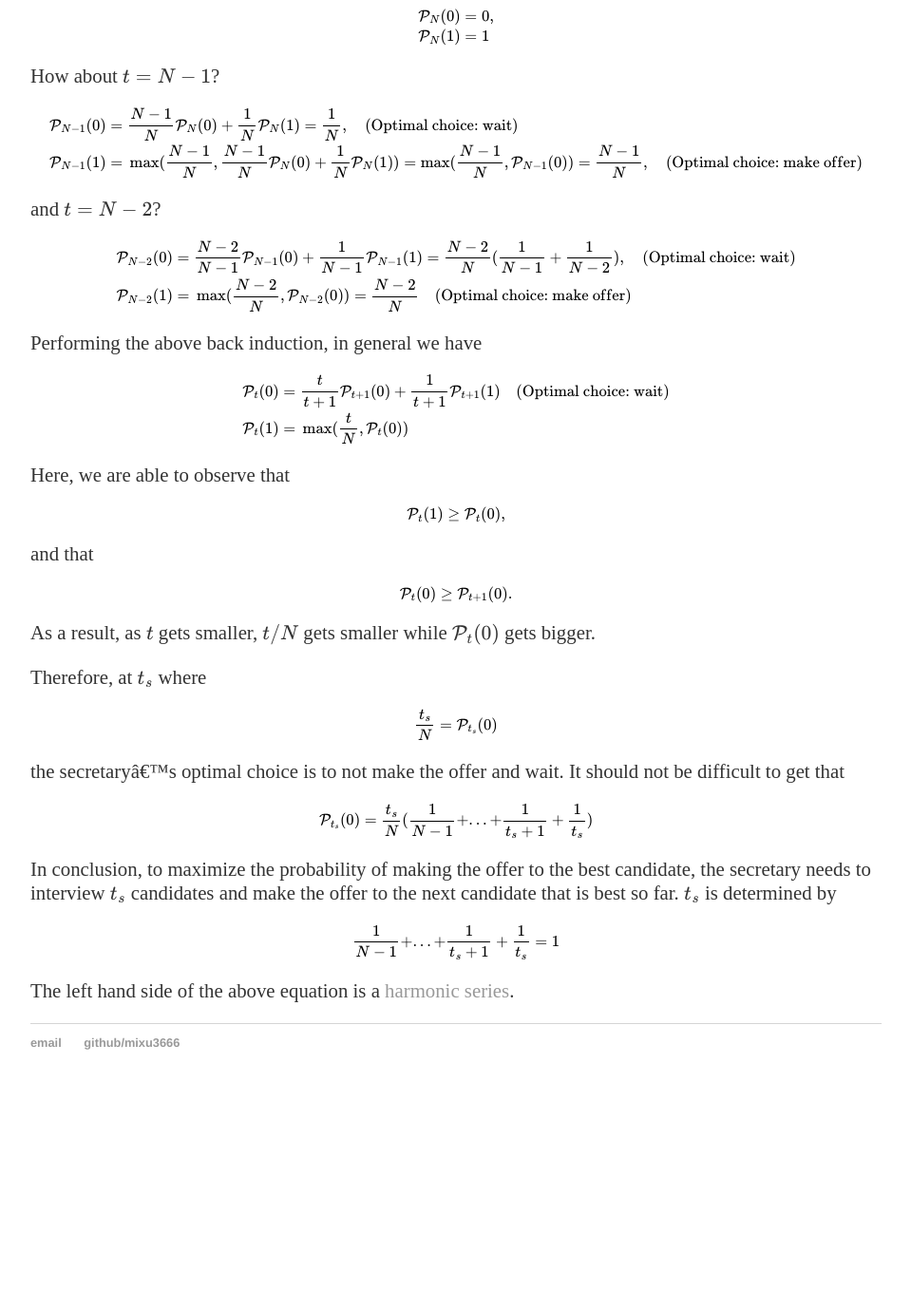
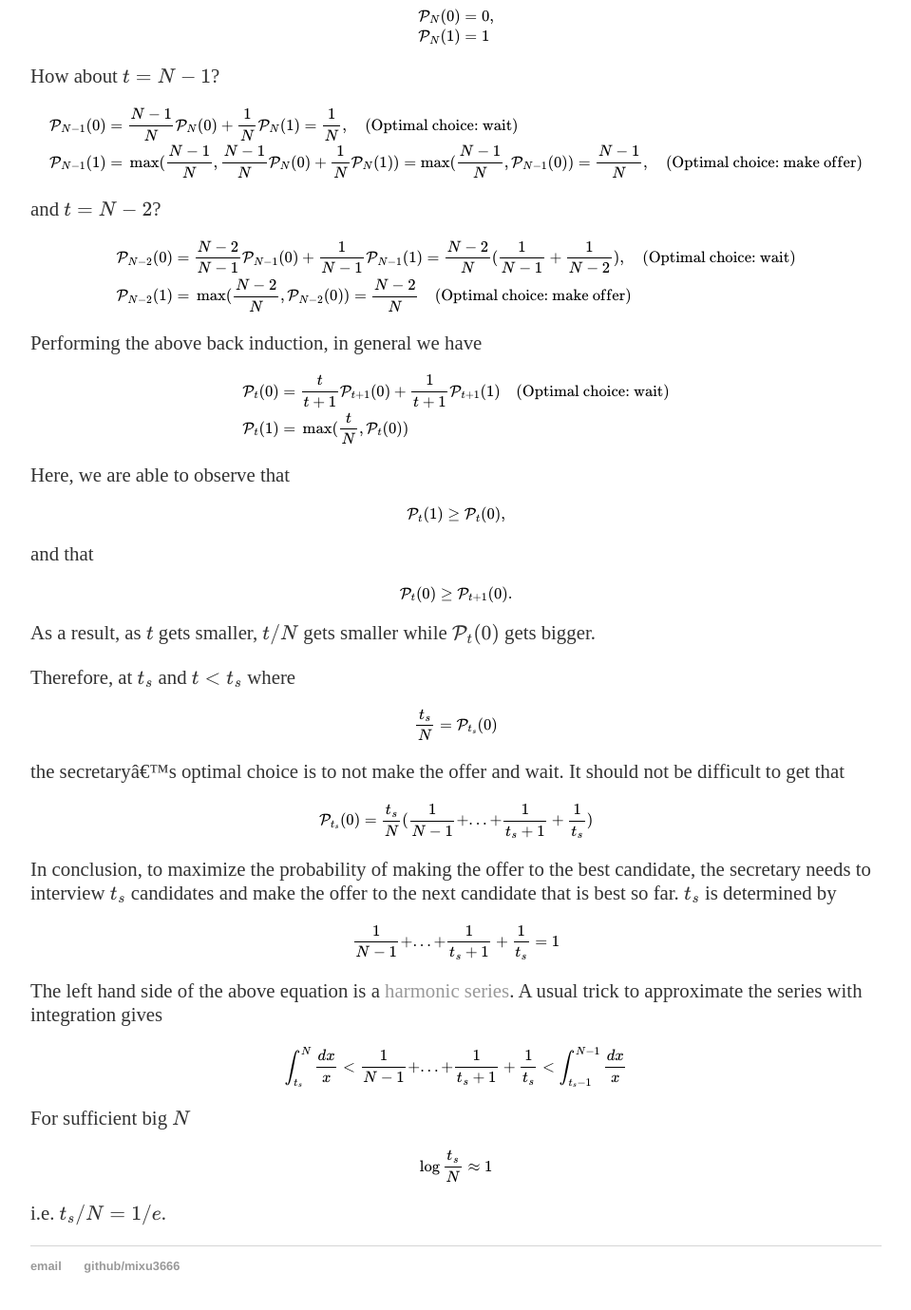
Before and after one commit to mixu3666/mixu3666.github.io, a Jekyll site: the page built from _posts/2018-10-01-Secretary-problem.md, in a window 1280 px wide and 1400 px high, scrolled down 1317 px. Shown: the top 1379 px of the window at 95% size, without its empty margins (160-1119 px from the left). Built offline with Jekyll 4.4.1, drawn with Linux system fonts in a browser that asks for light colours; formulas are drawn with MathJax 3; a script that is not in the unit is left out; comment, search, counter and statistics services are not loaded; before the commit the page ends 2482 px from its top, so only the background shows below that.

Commit message:
Update 2018-10-01-Secretary-problem.md

```diff
--- a/_posts/2018-10-01-Secretary-problem.md
+++ b/_posts/2018-10-01-Secretary-problem.md
@@ -107,7 +107,7 @@ $$
 
 As a result, as $t$ gets smaller, $t/N$ gets smaller while $\mathcal{P}_{t}(0)$ gets bigger.
 
-Therefore, at $t_s$ where
+Therefore, at $t_s$ and $t<t_s$ where
 
 $$
 \frac{t_s}{N} = \mathcal{P}_{t_s}(0)
@@ -127,3 +127,16 @@ $$
 $$
 
 The left hand side of the above equation is a [harmonic series](https://en.wikipedia.org/wiki/Harmonic_series_(mathematics)).
+A usual trick to approximate the series with integration gives
+
+$$
+\int_{t_s}^{N}\frac{dx}{x}<\frac{1}{N-1}+...+\frac{1}{t_s+1}+\frac{1}{t_s}<\int_{t_s-1}^{N-1}\frac{dx}{x}
+$$
+
+For sufficient big $N$
+
+$$
+\log\frac{t_s}{N}\approx 1
+$$
+
+i.e. $t_s/N=1/e$.
```
